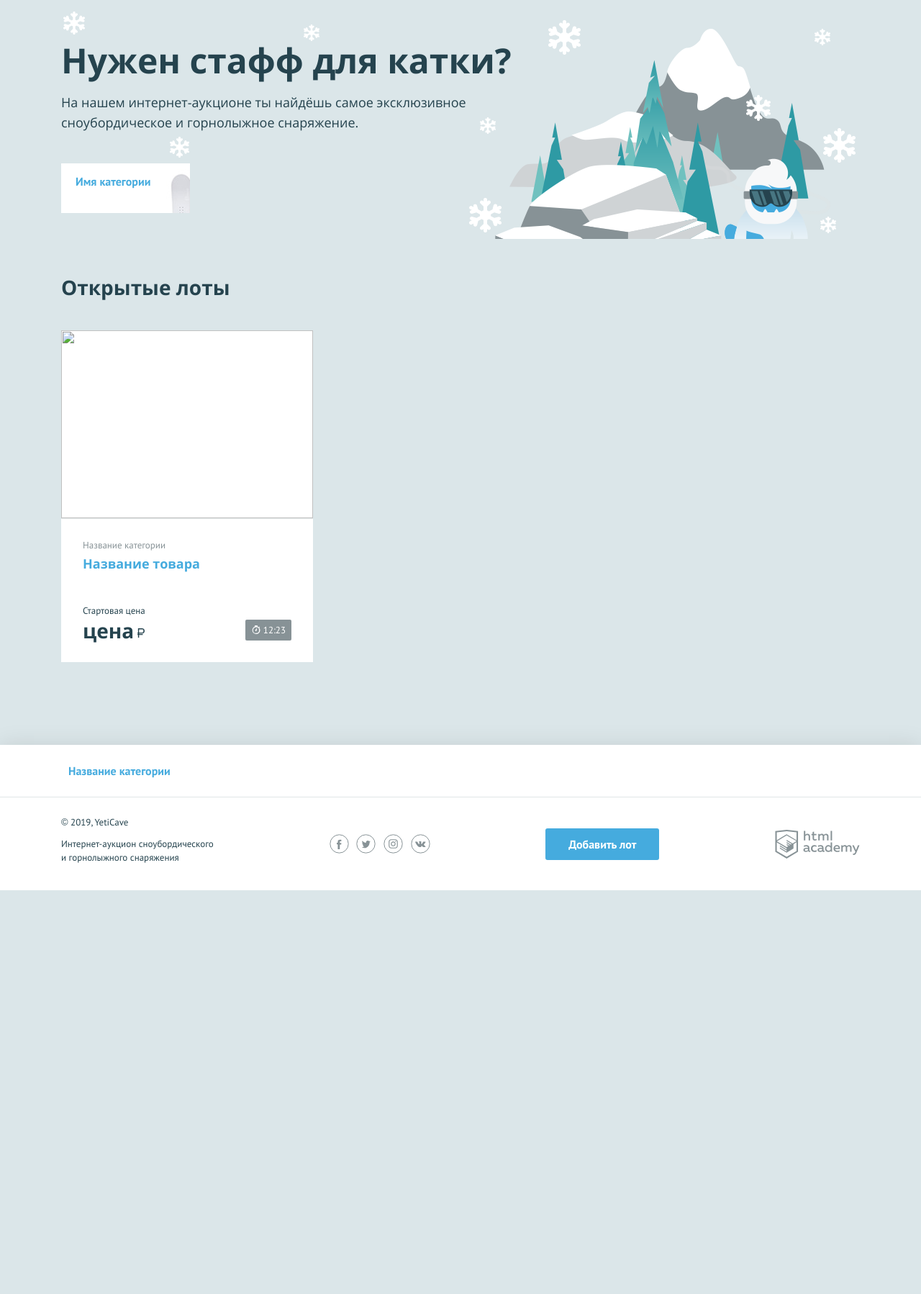
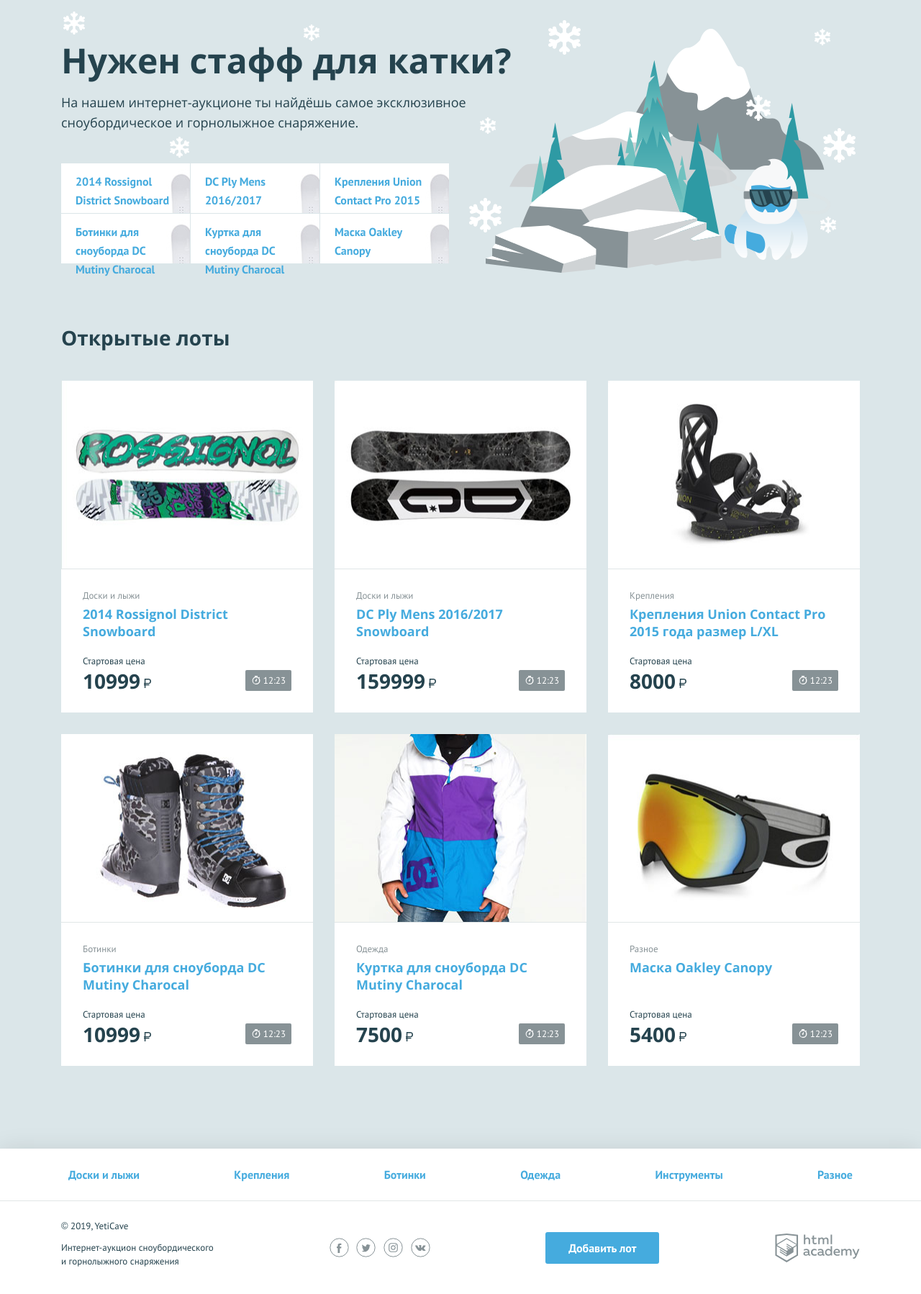
Before and after one commit to EnigmaSn/153610-yeticave-11, a PHP site: page / in a window 1280 px wide. Shown: the part 107-1905 px from the top of the page at 72% size. Before the commit the page ends 1344 px from the top, so only its background shows below. Run offline with PHP 8.4, Linux system fonts and the light colour scheme.

Commit message:
Итерируем по массивам

```diff
--- a/index.php
+++ b/index.php
@@ -1,7 +1,49 @@
 <?php
 $is_auth = rand(0, 1);
 
-$user_name = 'Anna'; // укажите здесь ваше имя
+$user_name = 'Anna';
+
+$categories  = ['Доски и лыжи', 'Крепления', 'Ботинки', 'Одежда', 'Инструменты', 'Разное'];
+
+$ads = [
+    [
+        'item_name' => '2014 Rossignol District Snowboard',
+        'item_category' => 'Доски и лыжи',
+        'item_price' => 10999,
+        'item_img_url' => 'img/lot-1.jpg'
+    ],
+    [
+        'item_name' => 'DC Ply Mens 2016/2017 Snowboard',
+        'item_category' => 'Доски и лыжи',
+        'item_price' => 159999,
+        'item_img_url' => 'img/lot-2.jpg'
+    ],
+    [
+        'item_name' => 'Крепления Union Contact Pro 2015 года размер L/XL',
+        'item_category' => 'Крепления',
+        'item_price' => 8000,
+        'item_img_url' => 'img/lot-3.jpg'
+    ],
+    [
+        'item_name' => 'Ботинки для сноуборда DC Mutiny Charocal',
+        'item_category' => 'Ботинки',
+        'item_price' => 10999,
+        'item_img_url' => 'img/lot-4.jpg'
+    ],
+    [
+        'item_name' => 'Куртка для сноуборда DC Mutiny Charocal',
+        'item_category' => 'Одежда',
+        'item_price' => 7500,
+        'item_img_url' => 'img/lot-5.jpg'
+    ],
+    [
+        'item_name' => 'Маска Oakley Canopy',
+        'item_category' => 'Разное',
+        'item_price' => 5400,
+        'item_img_url' => 'img/lot-6.jpg'
+    ]
+];
+
 ?>
 <!DOCTYPE html>
 <html lang="ru">
@@ -27,9 +69,9 @@ $user_name = 'Anna'; // укажите здесь ваше имя
         <a class="main-header__add-lot button" href="pages/add-lot.html">Добавить лот</a>
 
         <nav class="user-menu">
-            <?php if ($is_auth === 1): ?>
+            <?php if ($is_auth): ?>
                 <div class="user-menu__logged">
-                    <p><?=$user_name;?></p>
+                    <p><?= $user_name; ?></p>
                     <a class="user-menu__bets" href="pages/my-bets.html">Мои ставки</a>
                     <a class="user-menu__logout" href="#">Выход</a>
                 </div>
@@ -52,10 +94,14 @@ $user_name = 'Anna'; // укажите здесь ваше имя
         <h2 class="promo__title">Нужен стафф для катки?</h2>
         <p class="promo__text">На нашем интернет-аукционе ты найдёшь самое эксклюзивное сноубордическое и горнолыжное снаряжение.</p>
         <ul class="promo__list">
-            <!--заполните этот список из массива категорий-->
+            <?php foreach ($ads as $key => $sub_arr): ?>
                 <li class="promo__item promo__item--boards">
-                <a class="promo__link" href="pages/all-lots.html">Имя категории</a>
+                    <!-- тут тоже вопрос с адресами ссылок -->
+                    <a class="promo__link" href="pages/all-lots.html">
+                        <?= $sub_arr['item_name']; ?>
+                    </a>
                 </li>
+            <?php endforeach ?>
         </ul>
     </section>
     <section class="lots">
@@ -64,17 +110,18 @@ $user_name = 'Anna'; // укажите здесь ваше имя
         </div>
         <ul class="lots__list">
             <!--заполните этот список из массива с товарами-->
+            <?php foreach ($ads as $key => $sub_arr): ?>
                 <li class="lots__item lot">
                     <div class="lot__image">
-                    <img src="" width="350" height="260" alt="">
+                        <img src="<?= $sub_arr['item_img_url']; ?>" width="350" height="260" alt="">
                     </div>
                     <div class="lot__info">
-                    <span class="lot__category">Название категории</span>
-                    <h3 class="lot__title"><a class="text-link" href="pages/lot.html">Название товара</a></h3>
+                        <span class="lot__category"><?= $sub_arr['item_category']; ?></span>
+                        <h3 class="lot__title"><a class="text-link" href="pages/lot.html"><?= $sub_arr['item_name']; ?></a></h3>
                         <div class="lot__state">
                             <div class="lot__rate">
                                 <span class="lot__amount">Стартовая цена</span>
-                            <span class="lot__cost">цена<b class="rub">р</b></span>
+                                <span class="lot__cost"><?= $sub_arr['item_price']; ?><b class="rub">р</b></span>
                             </div>
                             <div class="lot__timer timer">
                                 12:23
@@ -82,6 +129,7 @@ $user_name = 'Anna'; // укажите здесь ваше имя
                         </div>
                     </div>
                 </li>
+            <?php endforeach; ?>
         </ul>
     </section>
 </main>
@@ -90,10 +138,14 @@ $user_name = 'Anna'; // укажите здесь ваше имя
 <footer class="main-footer">
     <nav class="nav">
         <ul class="nav__list container">
-            <!--заполните этот список из массива категорий-->
+            <?php foreach ($categories as $value): ?>
                 <li class="nav__item">
-                <a href="pages/all-lots.html">Название категории</a>
+                    <!-- какой здесь должен быть адрес страниц? они же разные, а массив одномерный -->
+                    <a href="pages/all-lots.html">
+                        <?= $value; ?>
+                    </a>
                 </li>
+            <?php endforeach ?>
         </ul>
     </nav>
     <div class="main-footer__bottom container">
```
Lines whose indentation alone changed are shown as unchanged.
